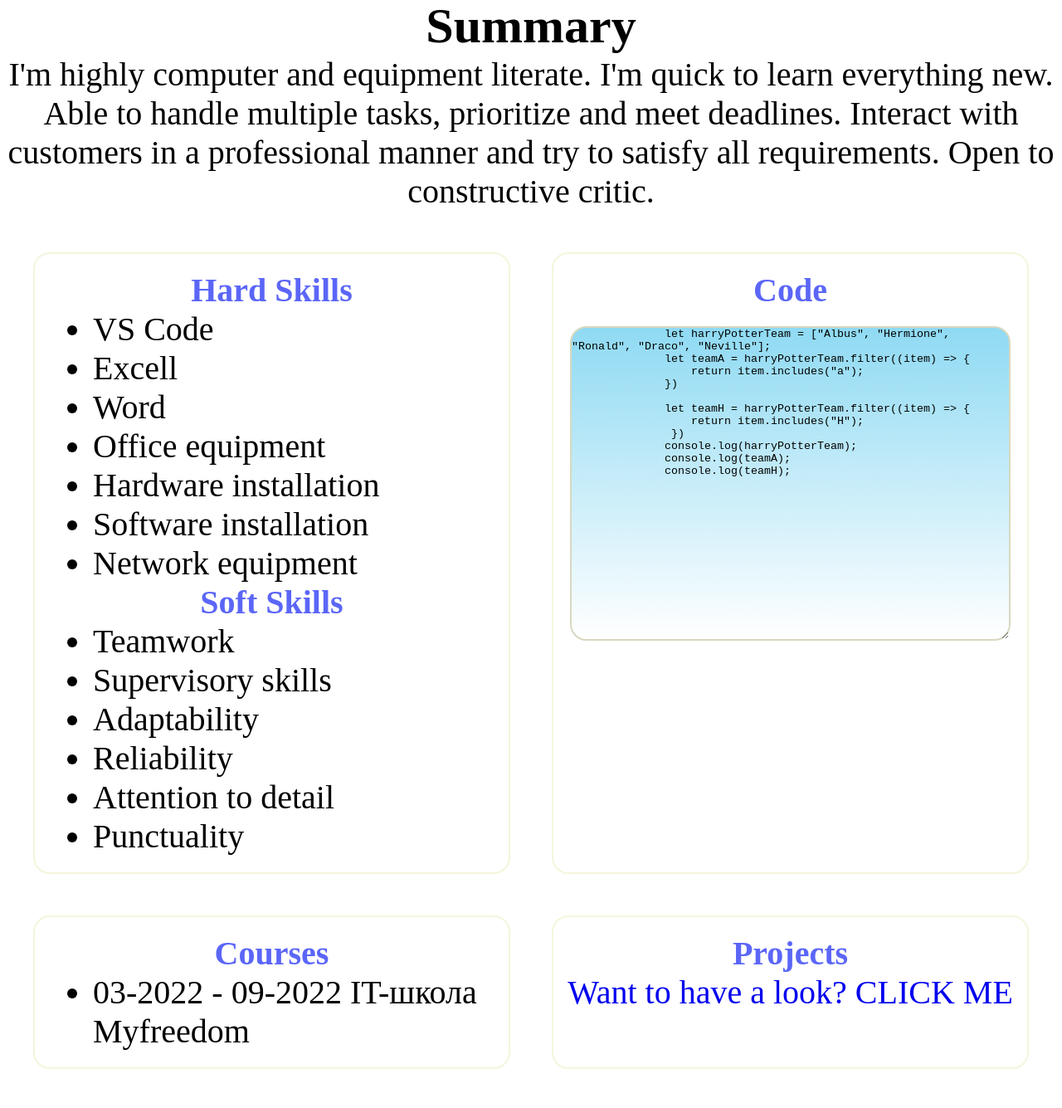
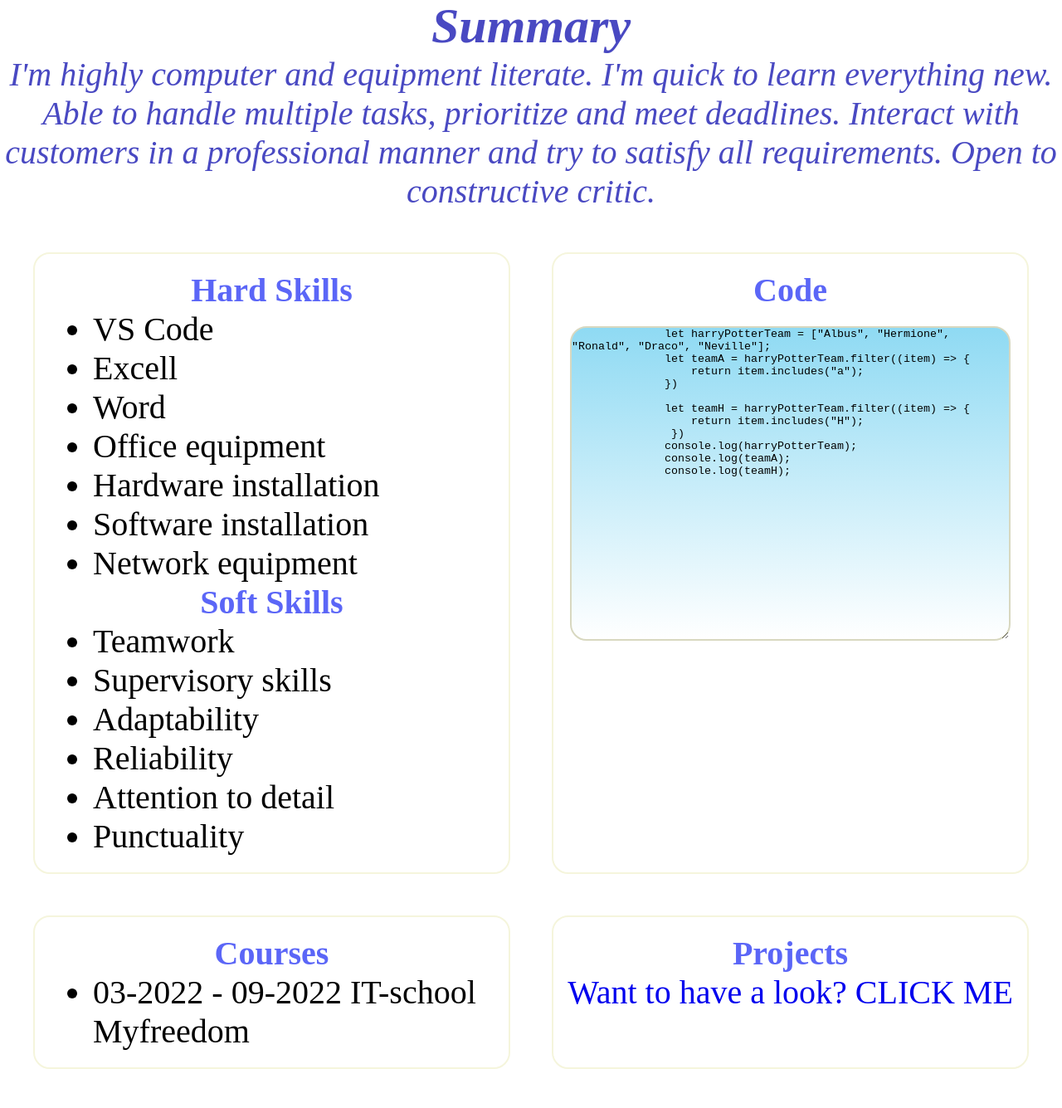
Before and after one commit to xFedSix/rsschool-cv, a website: page index.html in a window 1280 px wide. Shown: the part 228-1563 px from the top of the page at 83% size. Drawn offline with nearby package versions, Linux system fonts and the light colour scheme.

Commit message:
docs: adding index.html

```diff
--- a/index.html
+++ b/index.html
@@ -97,7 +97,7 @@
           <div class="courses block">
             <h2>Courses</h2>
             <ul>
-              <li>03-2022 - 09-2022 IT-школа Myfreedom</li>
+              <li>03-2022 - 09-2022 IT-school Myfreedom</li>
             </ul>
           </div>
           <div class="projects block">
--- a/style.css
+++ b/style.css
@@ -47,11 +47,14 @@ h1 {
     display: flex;
     flex-direction: column;
     align-items: center;
+
 }
 .summary {
     text-align: center;
     padding-bottom: 50px;
     font-size: 40px;
+    color: rgb(73, 73, 194);
+    font-style: italic;
 }
 .info {
     display: flex;
```
